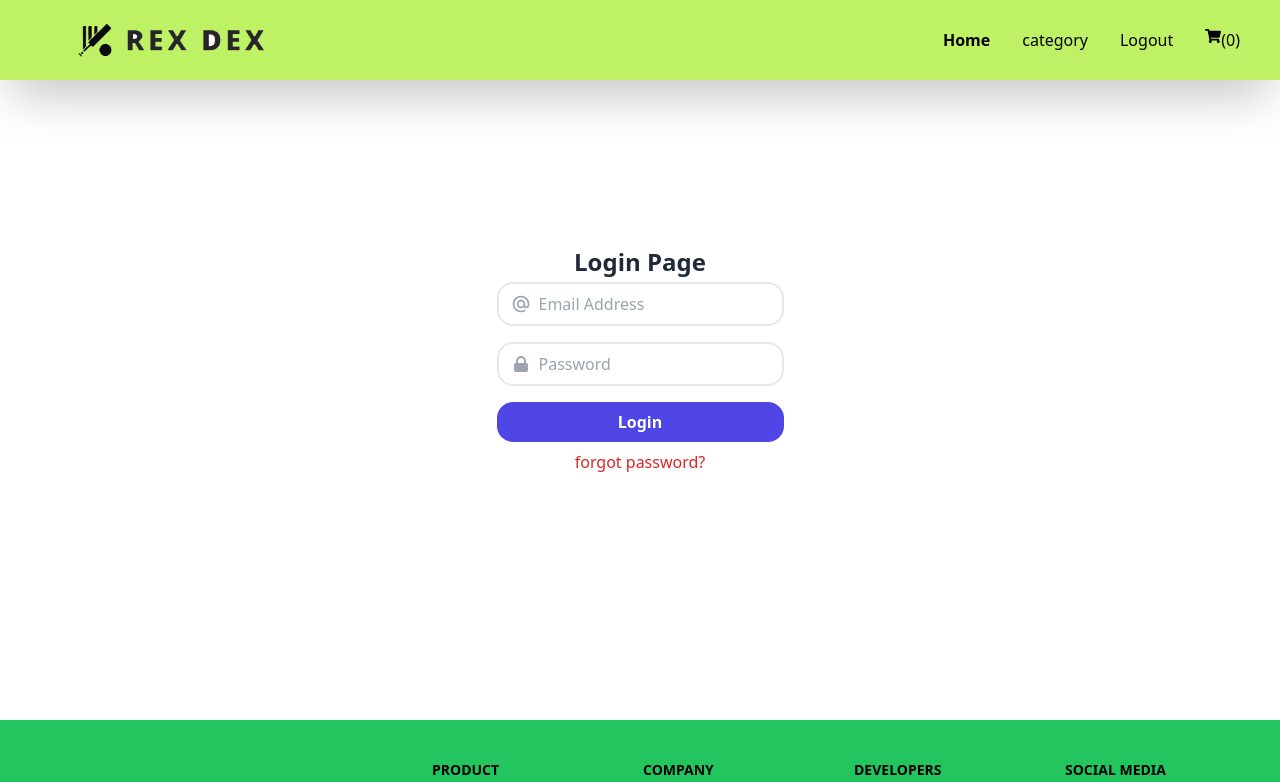
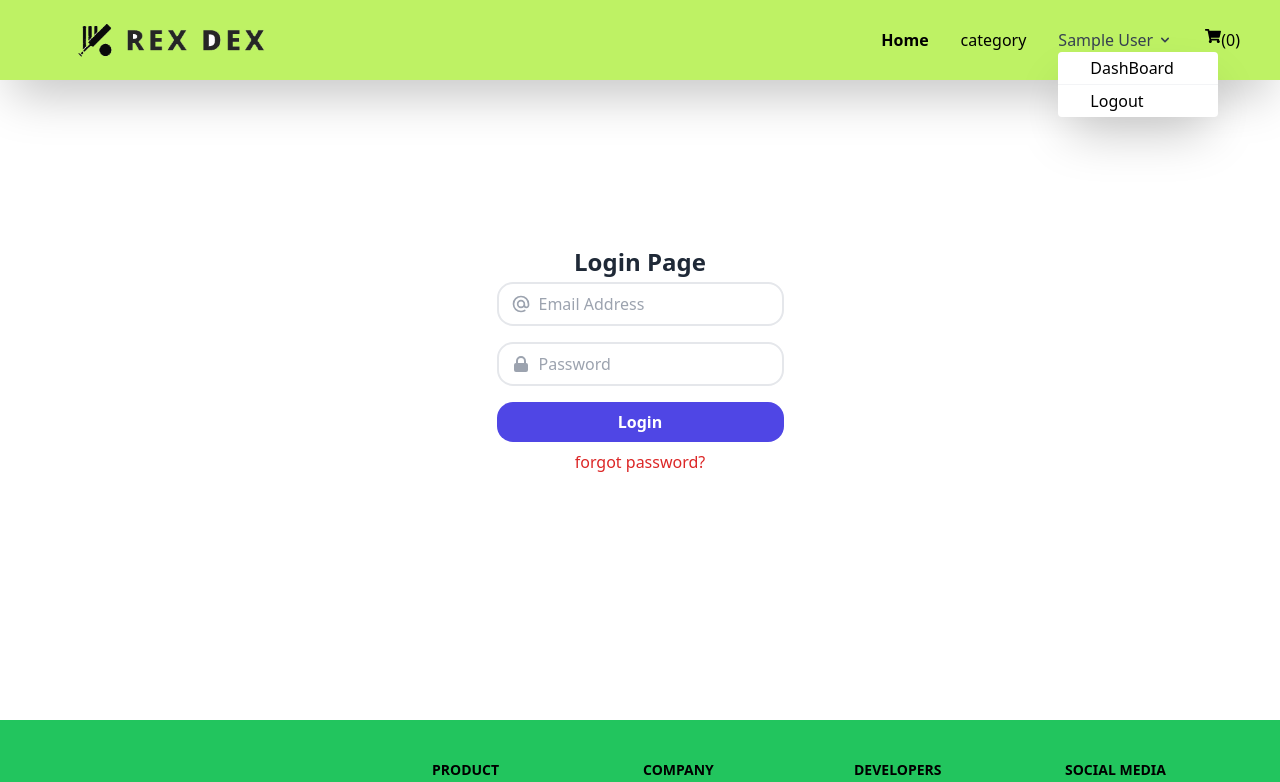
Before and after one commit to amarsenapati4/Ecommerce, a React (Create React App) app in the folder client/: page /login in a window 1280 px wide. Shown: the top 782 px of the page. Built offline with nearby package versions, Linux system fonts and the light colour scheme; sample sign-in values are in the browser's storage.

Commit message:
admin dashboard work

```diff
--- a/client/src/App.js
+++ b/client/src/App.js
@@ -1,6 +1,6 @@
 /*import logo from './logo.svg';*/
 /*import './App.css';*/
-import {Routes,Route} from 'react-router-dom'
+import { Routes, Route } from 'react-router-dom'
 import HomePage from './pages/HomePage'
 import About from './pages/About';
 import Contact from './pages/Contact';
@@ -18,20 +18,20 @@ import AdminDashboard from './pages/Admin/AdminDashboard';
 function App() {
   return (
     <>
-    <Routes>
-      <Route path='/' element={<HomePage/>}/>
-      <Route path='/register' element={<Register/>}/>
-      <Route path='/dashboard' element={<PrivateRoute/>}>
-      <Route path='' element={<DashBoard/>}/>
-</Route>
-<Route path='/dashboard' element={<AdminRoute/>}>
-      <Route path='' element={<AdminDashboard/>}/>
-</Route>
-<Route path='/forgot-password' element={<ForgotPassword/>}/>
-      <Route path='/login' element={<Login/>}/>
-      <Route path='/contact' element={<Contact/>}/>
-      <Route path='/policy' element={<Policy/>}/>
-      <Route path='*' element={<Pagenotfound/>}/>
+      <Routes>
+        <Route path='/' element={<HomePage />} />
+        <Route path='/register' element={<Register />} />
+        <Route path='/dashboard' element={<PrivateRoute />}>
+          <Route path='user' element={<DashBoard />} />
+        </Route>
+        <Route path='/dashboard' element={<AdminRoute />}>
+          <Route path='admin' element={<AdminDashboard />} />
+        </Route>
+        <Route path='/forgot-password' element={<ForgotPassword />} />
+        <Route path='/login' element={<Login />} />
+        <Route path='/contact' element={<Contact />} />
+        <Route path='/policy' element={<Policy />} />
+        <Route path='*' element={<Pagenotfound />} />
       </Routes>
 
     </>
--- a/client/src/components/Layout/Header.js
+++ b/client/src/components/Layout/Header.js
@@ -27,6 +27,7 @@ const Header =()=>{
     {name:"Login",link:"/login"},
   ];
   let [open, setOpen] =useState(false);
+  let [dropOpen,setDropOpen]=useState(false);
 
 return (
     <div className='shadow-2xl w-full fixed top-0 left-0'>
@@ -48,7 +49,26 @@ return (
              <NavLink to="/login" className='md:ml-8 md:my-0 my-7  flex '>Login</NavLink>
                 </>):(
                     <>
-                     <NavLink onClick={handelLogout} to="/login" className='md:ml-8 md:my-0 my-7  flex '>Logout</NavLink>
+             <li className='md:ml-8 md:my-0 my-7  flex flex-col'>
+
+  <button id="dropdownNavbarLink" onClick={()=>setDropOpen(!dropOpen)} data-dropdown-toggle="dropdownNavbar" className="text-gray-700 hover:bg-gray-50 border-b border-gray-100 md:hover:bg-transparent md:border-0 pl-3 pr-4 py-2 md:hover:text-blue-700 md:p-0 font-medium flex items-center justify-between w-full md:w-auto">{auth?.user?.name} <svg className="w-4 h-4 ml-1" fill="currentColor" viewBox="0 0 20 20" xmlns="http://www.w3.org/2000/svg"><path fillRule="evenodd" d="M5.293 7.293a1 1 0 011.414 0L10 10.586l3.293-3.293a1 1 0 111.414 1.414l-4 4a1 1 0 01-1.414 0l-4-4a1 1 0 010-1.414z" clipRule="evenodd" /></svg></button>
+  {/* Dropdown menu */}
+  <div id="dropdownNavbar"  className={`${dropOpen ? 'hidden': 'flex flex-col'} bg-white text-base  list-none divide-y divide-gray-100 rounded shadow-2xl my-6 w-40 absolute`}>
+    <ul className="py-1" aria-labelledby="dropdownLargeButton">
+      <li>
+       <NavLink to={`/dashboard/${auth?.user?.role==1?"admin":"user"}`} className='md:ml-8 md:my-0 my-7  flex '>DashBoard</NavLink>
+      </li>
+    </ul>
+    <div className="py-1">
+    <NavLink onClick={handelLogout} to="/login" className='md:ml-8 md:my-0 my-7  flex '>Logout</NavLink>
+    </div>
+  </div>
+
+             </li>
+
+
+
+
                     </>
                 )
              }
--- a/client/src/components/Routes/AdminRoute.js
+++ b/client/src/components/Routes/AdminRoute.js
@@ -20,5 +20,5 @@ export default function AdminRoute() {
     if (auth?.token) authCheck();
   }, [auth?.token]);
 
-  return ok ? <Outlet /> : <Spinner/>;
+  return ok ? <Outlet /> : <Spinner path=""/>;
 }
--- a/client/src/pages/Admin/AdminDashboard.js
+++ b/client/src/pages/Admin/AdminDashboard.js
@@ -3,7 +3,7 @@ import Layout from "../../components/Layout/Layout";
 
 const AdminDashboard = () => {
   return (
-    <Layout>AdminDashboard</Layout>
+    <Layout><h1>AdminDashboard</h1></Layout>
   )
 }
 
```
Also changed, not shown: 2 other files (tests, documents, lock files or other folders).
